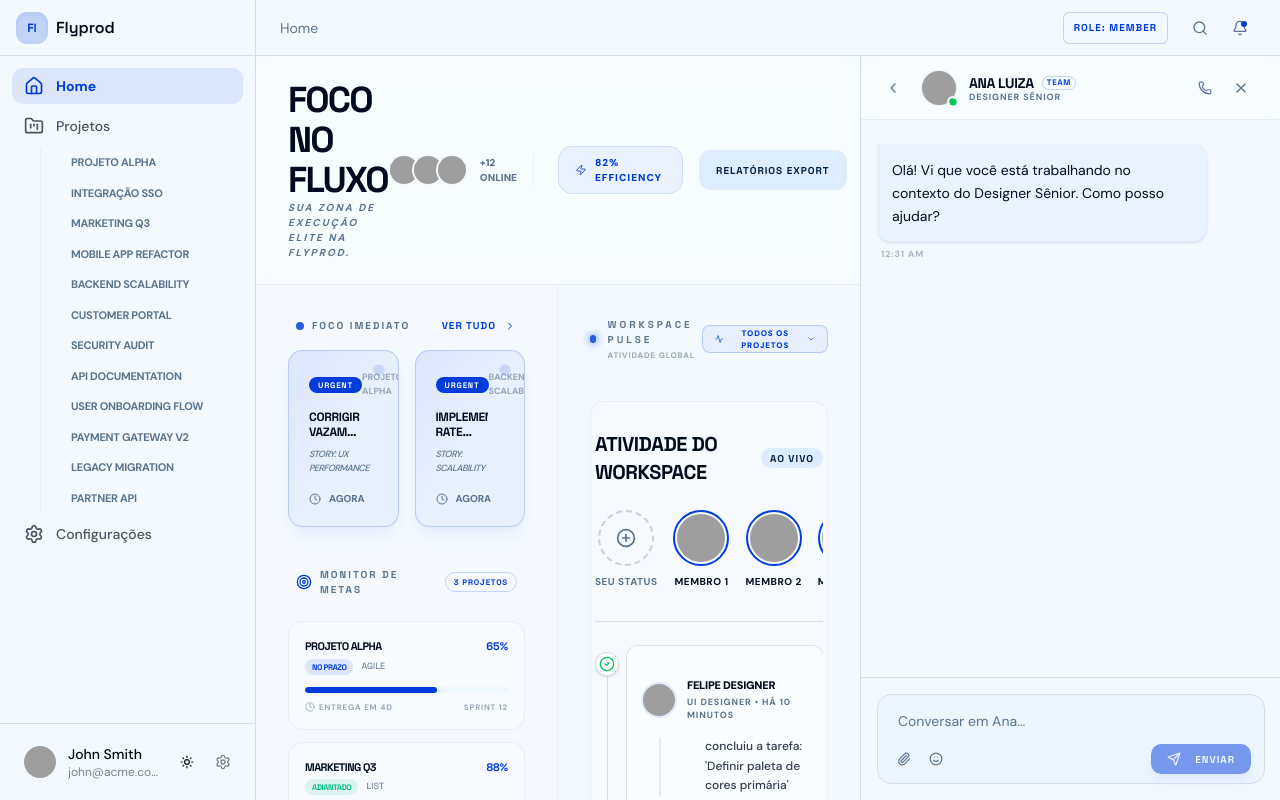
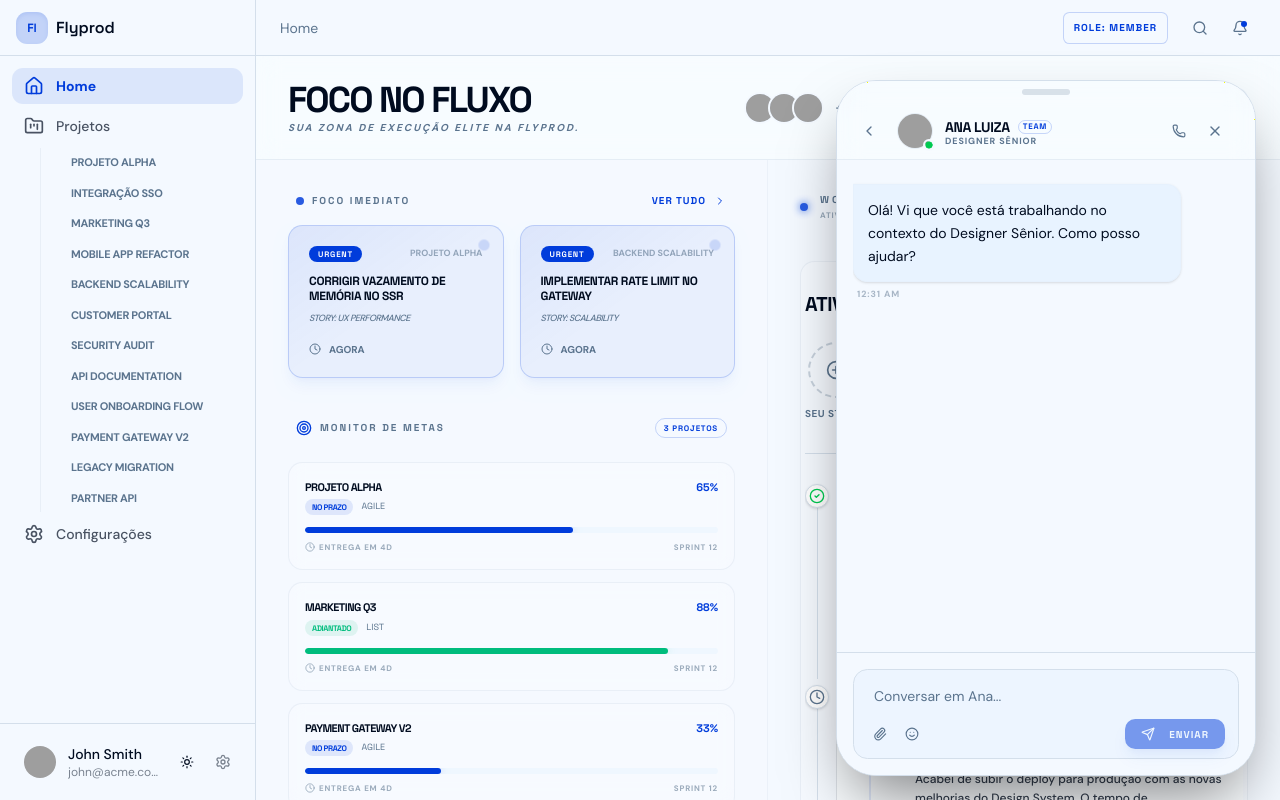
Before and after one commit to leandroota/b2b-saas-web, a Next.js app: page / in a window 1280 px wide. Both pictures are taken after a click on the element 759 px from the left and 107 px from the top of the page. Built offline with nearby package versions, Linux system fonts and the light colour scheme; grey boxes are pictures that could not be loaded.

Commit message:
feat: transformed messaging drawer into a floating persistent draggable modal

```diff
--- a/src/components/layout/app-shell.tsx
+++ b/src/components/layout/app-shell.tsx
@@ -50,18 +50,22 @@ export function AppShell({ children }: { children: React.ReactNode }) {
                     {/* Global Interaction Sidebar (3rd Column) - TRUE OVERLAY */}
                     <AnimatePresence>
                         {isVisible && (
-                            <>
-
-                                <motion.aside
-                                    initial={{ width: 0, opacity: 0 }}
-                                    animate={{ width: 420, opacity: 1 }}
-                                    exit={{ width: 0, opacity: 0 }}
-                                    transition={{ type: "spring", damping: 30, stiffness: 300 }}
+                            <motion.div
+                                drag
+                                dragMomentum={false}
+                                dragConstraints={{ top: 0, left: -1000, right: 0, bottom: 0 }}
+                                initial={{ x: 440, opacity: 0, scale: 0.95 }}
+                                animate={{ x: 0, opacity: 1, scale: 1 }}
+                                exit={{ x: 440, opacity: 0, scale: 0.95 }}
+                                transition={{ type: "spring", damping: 25, stiffness: 200 }}
                                 className={cn(
-                                        "h-full border-l border-border bg-background flex flex-col shrink-0 overflow-hidden",
+                                    "fixed top-20 right-6 bottom-6 w-[420px] z-50",
+                                    "bg-background border border-border shadow-[0_32px_64px_-16px_rgba(0,0,0,0.5)]",
+                                    "rounded-[2.5rem] overflow-hidden flex flex-col",
+                                    "cursor-default active:cursor-grabbing"
                                 )}
                             >
-                                    <div className="w-[420px] h-full flex flex-col">
+                                <div className="h-full flex flex-col relative">
                                     {/* Render based on current open state or fallback to last active during exit */}
                                     {renderedComponent === 'copilot' ? (
                                         <CopilotChat />
@@ -69,8 +73,7 @@ export function AppShell({ children }: { children: React.ReactNode }) {
                                         <MessagingDrawer />
                                     ) : null}
                                 </div>
-                                </motion.aside>
-                            </>
+                            </motion.div>
                         )}
                     </AnimatePresence>
                 </div>
--- a/src/features/chat/components/messaging-drawer.tsx
+++ b/src/features/chat/components/messaging-drawer.tsx
@@ -15,7 +15,8 @@ import {
     CheckCheck,
     Phone,
     Video,
-    MoreVertical
+    MoreVertical,
+    GripHorizontal
 } from "lucide-react";
 import { Button } from "@/components/ui/button";
 import { Input } from "@/components/ui/input";
@@ -90,7 +91,12 @@ export function MessagingDrawer() {
                 /* INBOX LEVEL */
                 <>
                     {/* Inbox Header */}
-                    <div className="p-6 border-b border-border/50 bg-card/30 backdrop-blur-md sticky top-0 z-10">
+                    <div className="flex flex-col border-b border-border/50 bg-card/30 backdrop-blur-md sticky top-0 z-10 p-6 pt-2">
+                        {/* Drag Handle Bar */}
+                        <div className="flex justify-center py-2 -mt-1 mb-2">
+                            <div className="w-12 h-1.5 rounded-full bg-muted-foreground/20 cursor-grab active:cursor-grabbing" />
+                        </div>
+
                         <div className="flex items-center justify-between mb-6">
                             <div className="flex items-center gap-3">
                                 <div className="size-10 rounded-xl bg-primary/10 flex items-center justify-center border border-primary/20 text-primary">
@@ -127,7 +133,7 @@ export function MessagingDrawer() {
                         </div>
 
                         <TabsContent value="pessoas" className="flex-1 m-0">
-                            <ScrollArea className="h-[calc(100vh-210px)]">
+                            <ScrollArea className="h-full">
                                 <div className="p-2 space-y-1">
                                     {MOCK_DM_CONVS.map((conv) => (
                                         <button
@@ -165,7 +171,7 @@ export function MessagingDrawer() {
                         </TabsContent>
 
                         <TabsContent value="projetos" className="flex-1 m-0">
-                            <ScrollArea className="h-[calc(100vh-210px)]">
+                            <ScrollArea className="h-full">
                                 <div className="p-2 space-y-1">
                                     {MOCK_PROJECT_CONVS.map((conv) => (
                                         <button
@@ -198,7 +204,12 @@ export function MessagingDrawer() {
                 /* CHAT LEVEL */
                 <>
                     {/* Chat Header */}
-                    <div className="h-16 flex items-center justify-between px-6 border-b border-border/50 bg-card/30 backdrop-blur-md sticky top-0 z-10">
+                    <div className="flex flex-col border-b border-border/50 bg-card/30 backdrop-blur-md sticky top-0 z-10">
+                        {/* Drag Handle Bar */}
+                        <div className="flex justify-center py-2">
+                            <div className="w-12 h-1.5 rounded-full bg-muted-foreground/20 cursor-grab active:cursor-grabbing" />
+                        </div>
+                        <div className="h-14 flex items-center justify-between px-6">
                             <div className="flex items-center gap-3">
                                 <Button variant="ghost" size="icon-xs" onClick={backToInbox} className="size-8 -ml-2 text-muted-foreground">
                                     <ChevronLeft className="size-4" />
@@ -244,6 +255,7 @@ export function MessagingDrawer() {
                                 <Button variant="ghost" size="icon-xs" onClick={closeMessaging} className="size-8 text-muted-foreground hover:text-destructive hover:bg-destructive/5">
                                     <X className="size-4" />
                                 </Button>
+                            </div>
                         </div>
                     </div>
 
--- a/src/features/copilot/components/copilot-chat.tsx
+++ b/src/features/copilot/components/copilot-chat.tsx
@@ -113,7 +113,12 @@ export function CopilotChat() {
     return (
         <div className="flex h-full flex-col bg-background/80 backdrop-blur-xl relative overflow-hidden">
             {/* Copilot Header */}
-            <div className="h-16 flex items-center justify-between px-6 border-b border-border/50 bg-primary/5 sticky top-0 z-10">
+            <div className="flex flex-col border-b border-border/50 bg-primary/5 sticky top-0 z-10">
+                {/* Drag Handle Bar */}
+                <div className="flex justify-center py-2">
+                    <div className="w-12 h-1.5 rounded-full bg-muted-foreground/20 cursor-grab active:cursor-grabbing" />
+                </div>
+                <div className="h-14 flex items-center justify-between px-6">
                     <div className="flex items-center gap-3">
                         <div className="size-9 rounded-xl bg-primary flex items-center justify-center text-primary-foreground shadow-lg shadow-primary/20">
                             <Sparkles className="size-5" />
@@ -138,6 +143,7 @@ export function CopilotChat() {
                         >
                             <X className="size-4" />
                         </Button>
+                    </div>
                 </div>
             </div>
 
```
Lines whose indentation alone changed are shown as unchanged.
